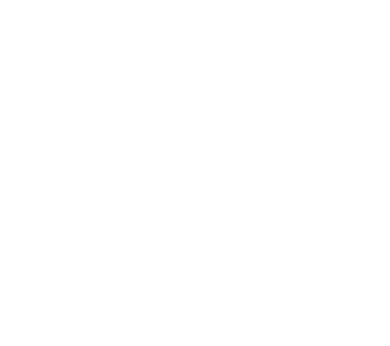
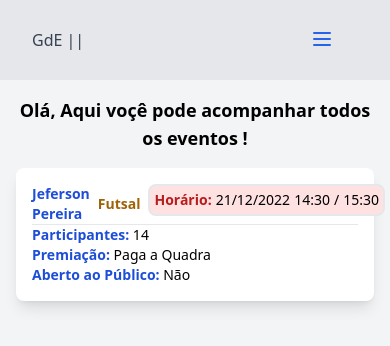
Before and after one commit to jeferson-git/gestao-eventos-adm, a Vue app: page /dashboard/eventos in a window 390 px wide. Before the commit this address had no page. Shown: the top 346 px of the page. Built offline with nearby package versions, Linux system fonts and the light colour scheme.

Commit message:
Nav Bar and Tables (Mobile)

```diff
--- /dev/null
+++ b/src/components/eventos/EventList.vue
@@ -0,0 +1,29 @@
+<template>
+  <div class="container mx-auto">
+    <!-- Header lista Eventos  -->
+    <header-message />
+
+    <!-- Tabela de eventos  -->
+    <div class="py-12 over overflow-auto rounded-lg hidden md:block">
+      <h1 class="text-xl mb-2">Eventos:</h1>
+      <table-component></table-component>
+    </div>
+
+    <!-- tabela de eventos para mobile -->
+    <table-mobile-component></table-mobile-component>
+
+  </div>
+</template>
+
+<script lang="ts">
+import { defineComponent } from "vue";
+
+import HeaderMessage from "../shared/HeaderMessage.vue";
+import TableComponent from "../shared/TableComponent.vue";
+import TableMobileComponent from "../shared/TableMobileComponent.vue";
+
+export default defineComponent({
+  components: { HeaderMessage, TableComponent, TableMobileComponent },
+  setup() {},
+});
+</script>
--- a/src/components/navbar/NavBar.vue
+++ b/src/components/navbar/NavBar.vue
@@ -1,5 +1,5 @@
 <template>
-  <div class="bg-gray-100">
+  <div>
     <!-- Nav Bar menu -->
     <div class="px-8 max-w-7xl mx-auto">
       <div class="flex justify-between">
@@ -7,7 +7,8 @@
         <div>
           <a href="#" class="flex items-center py-7 text-gray-700">GdE || </a>
         </div>
-        <!-- Primary Nav -->
+
+        <!-- Primary NavBar Icons -->
         <div class="hidden md:flex items-center lg:space-x-10 space-x-0">
           <nav-bar-button :description="descriptionEventos">
             <icon-calendar />
@@ -22,7 +23,8 @@
             <icon-presentation-chart-line />
           </nav-bar-button>
         </div>
-        <!-- Second Nav  -->
+
+        <!-- Second NavBar Icons  -->
         <div class="hidden md:flex py-3 items-center">
           <img
             src=""
@@ -31,14 +33,22 @@
           />
           <NavBarButtonLogout />
         </div>
-        <!--Nav Bar Mobile button menu -->
-        <div class="md:hidden flex items-center" @click="toggleMenu = !toggleMenu">
-          <nav-bar-button :classBaseIcon="iconClass" :classBaseMenu="menuClassMobile">
+
+        <!--NavBar Mobile button menu -->
+        <div
+          class="md:hidden flex items-center"
+          @click="toggleMenu = !toggleMenu"
+        >
+          <nav-bar-button
+            :classBaseIcon="iconClass"
+            :classBaseMenu="menuClassMobile"
+          >
             <icon-menu />
           </nav-bar-button>
         </div>
       </div>
     </div>
+
     <!-- mobile menu  -->
     <div v-if="toggleMenu">
       <nav-bar-link
@@ -94,7 +104,6 @@
   },
 
   setup() {
-
     let toggleMenu = ref(false);
 
     const descriptionEventos = computed(() => {
@@ -121,15 +130,11 @@
         "py-2",
         "px-4",
         "text-sm",
-        "hover:bg-gray-200",
+        "hover:bg-gray-300",
         "cursor-pointer",
       ];
       return base;
     });
-
-    // function toggleMenuButton() {
-    //   toggleMenu = !toggleMenu
-    // }
 
     return {
       descriptionEventos,
--- /dev/null
+++ b/src/components/shared/HeaderMessage.vue
@@ -0,0 +1,36 @@
+<template>
+  <div>
+    <h3>
+      <p class="text-lg font-bold text-center">
+        {{ message }}
+      </p>
+    </h3>
+  </div>
+</template>
+
+<script lang="ts">
+import { computed, defineComponent } from "vue";
+
+export default defineComponent({
+  props: {
+    message: {
+      type: String,
+      default: "Olá, Aqui voçê pode acompanhar todos os eventos !",
+    },
+    user: {
+        type: String,
+        default: null
+    }
+  },
+  setup(props) {
+      const message = computed(() => {
+          if (props.user) {
+              return `Olá ${props.user}, Aqui voçê pode acompanhar todos os eventos !`
+          }
+          return props.message;
+      })
+
+      return { message }
+  },
+});
+</script>
--- /dev/null
+++ b/src/components/shared/TableComponent.vue
@@ -0,0 +1,86 @@
+<template>
+  <div>
+    <table class="w-full shadow-lg shadow-slate-700">
+      <thead class="bg-gray-50 border-b-2 border-gray-200">
+        <tr class="text-center">
+          <th class="p-3 text-sm font-semibold tracking-wide">Responsável</th>
+          <th class="p-3 text-sm font-semibold tracking-wide">Esporte</th>
+          <th class="p-3 text-sm font-semibold tracking-wide">Data</th>
+          <th class="p-3 text-sm font-semibold tracking-wide">Hora Inicio</th>
+          <th class="p-3 text-sm font-semibold tracking-wide">Hora Final</th>
+          <th class="p-3 text-sm font-semibold tracking-wide">Participantes</th>
+          <th class="p-3 text-sm font-semibold tracking-wide">Premiação</th>
+          <th class="p-3 text-sm font-semibold tracking-wide">Aberto</th>
+        </tr>
+      </thead>
+      <tbody v-for="evento in eventos" :key="evento.id">
+        <tr class="text-center">
+          <td
+            class="
+              p-3
+              text-sm
+              whitespace-nowrap
+              border-r-4 border-b-2
+              text-gray-700
+            "
+          >
+            {{ evento.name }}
+          </td>
+          <td class="p-3 text-sm whitespace-nowrap border-b-2 text-gray-700">
+            {{ evento.modality }}
+          </td>
+          <td class="p-3 text-sm whitespace-nowrap border-b-2 text-gray-700">
+            {{ evento.date }}
+          </td>
+          <td class="p-3 text-sm whitespace-nowrap border-b-2 text-gray-700">
+            {{ evento.initHour }}
+          </td>
+          <td class="p-3 text-sm whitespace-nowrap border-b-2 text-gray-700">
+            {{ evento.endHour }}
+          </td>
+          <td class="p-3 text-sm whitespace-nowrap border-b-2 text-gray-700">
+            {{ evento.participants }}
+          </td>
+          <td class="p-3 text-sm whitespace-nowrap border-b-2 text-gray-700">
+            {{ evento.award }}
+          </td>
+          <td class="p-3 text-sm whitespace-nowrap border-b-2 text-gray-700">
+            {{ evento.open }}
+          </td>
+        </tr>
+      </tbody>
+    </table>
+  </div>
+</template>
+
+<script lang="ts">
+import { computed, defineComponent } from "vue";
+import EventListVue from "../eventos/EventList.vue";
+
+export default defineComponent({
+  props: {
+    eventList: {
+      type: Object,
+      default: [
+        {
+          name: "Jeferson Pereira",
+          modality: "Futsal",
+          date: "21/12/2022",
+          initHour: "14:30",
+          endHour: "15:30",
+          participants: 14,
+          award: "Paga a Quadra",
+          open: "Não",
+        },
+      ],
+    },
+  },
+  setup(props) {
+    const eventos = computed(() => {
+      return props.eventList;
+    });
+
+    return { eventos };
+  },
+});
+</script>
--- /dev/null
+++ b/src/components/shared/TableMobileComponent.vue
@@ -0,0 +1,69 @@
+<template>
+  <div
+    class="mt-4 grid grid-cols-1 gap-4 md:hidden"
+    v-for="evento in eventos"
+    :key="evento.id"
+  >
+    <div class="bg-white p-4 rounded-lg shadow-lg">
+      <div class="flex items-center space-x-2 text-sm">
+        <div class="font-bold text-blue-700">{{ evento.name }}</div>
+        <div class="font-semibold text-yellow-700">{{ evento.modality }}</div>
+        <div
+          class="flex item space-x-1 border-2 p-1 rounded-lg bg-red-100 mb-2"
+        >
+          <p class="font-semibold text-red-700">Horário:</p>
+          <div class="font-extralight">{{ evento.date }}</div>
+          <div class="font-extralight">{{ evento.initHour }}</div>
+          <div class="font-extralight">/</div>
+          <div class="font-extralight">{{ evento.endHour }}</div>
+        </div>
+      </div>
+      <hr />
+      <div class="text-sm items-center">
+        <div>
+          <span class="font-semibold text-blue-700">Participantes:</span>
+          {{ evento.participants }}
+        </div>
+        <div>
+          <span class="font-semibold text-blue-700">Premiação: </span
+          >{{ evento.award }}
+        </div>
+        <div>
+          <span class="font-semibold text-blue-700">Aberto ao Público:</span>
+          {{ evento.open }}
+        </div>
+      </div>
+    </div>
+  </div>
+</template>
+
+<script lang="ts">
+import { computed, defineComponent } from "vue";
+
+export default defineComponent({
+  props: {
+    eventList: {
+      type: Object,
+      default: [
+        {
+          name: "Jeferson Pereira",
+          modality: "Futsal",
+          date: "21/12/2022",
+          initHour: "14:30",
+          endHour: "15:30",
+          participants: 14,
+          award: "Paga a Quadra",
+          open: "Não",
+        },
+      ],
+    },
+  },
+  setup(props) {
+    const eventos = computed(() => {
+      return props.eventList;
+    });
+
+    return { eventos };
+  },
+});
+</script>
--- a/src/pages/DashboardPage.vue
+++ b/src/pages/DashboardPage.vue
@@ -1,19 +1,20 @@
 <template>
-    <div>
-        <nav-bar></nav-bar>
+  <div class="fixed w-full bg-gray-200">
+    <nav-bar></nav-bar>
+    <div class="h-screen p-4 bg-gray-100">
+      <router-view></router-view>
     </div>
+  </div>
 </template>
 
 <script lang="ts">
-import { defineComponent } from 'vue'
+import { defineComponent } from "vue";
 
-import NavBar from '../components/navbar/NavBar.vue'
+import NavBar from "../components/navbar/NavBar.vue";
 
 export default defineComponent({
-    name: 'dashboard-page',
+  name: "dashboard-page",
   components: { NavBar },
-    setup() {
-
-    },
-})
+  setup() {},
+});
 </script>
```
Also changed, not shown: src/routes/index.ts (+6 -1 lines).
